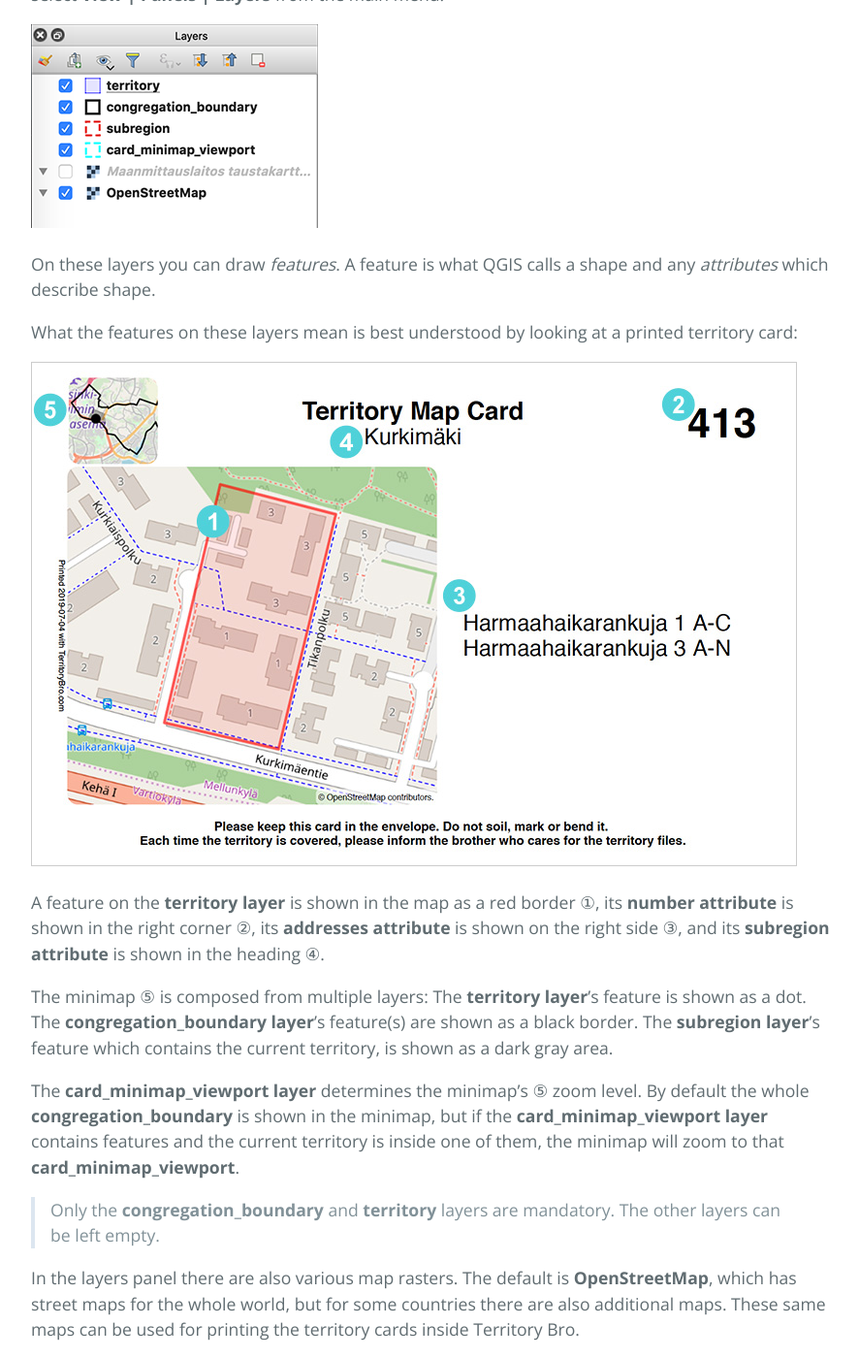
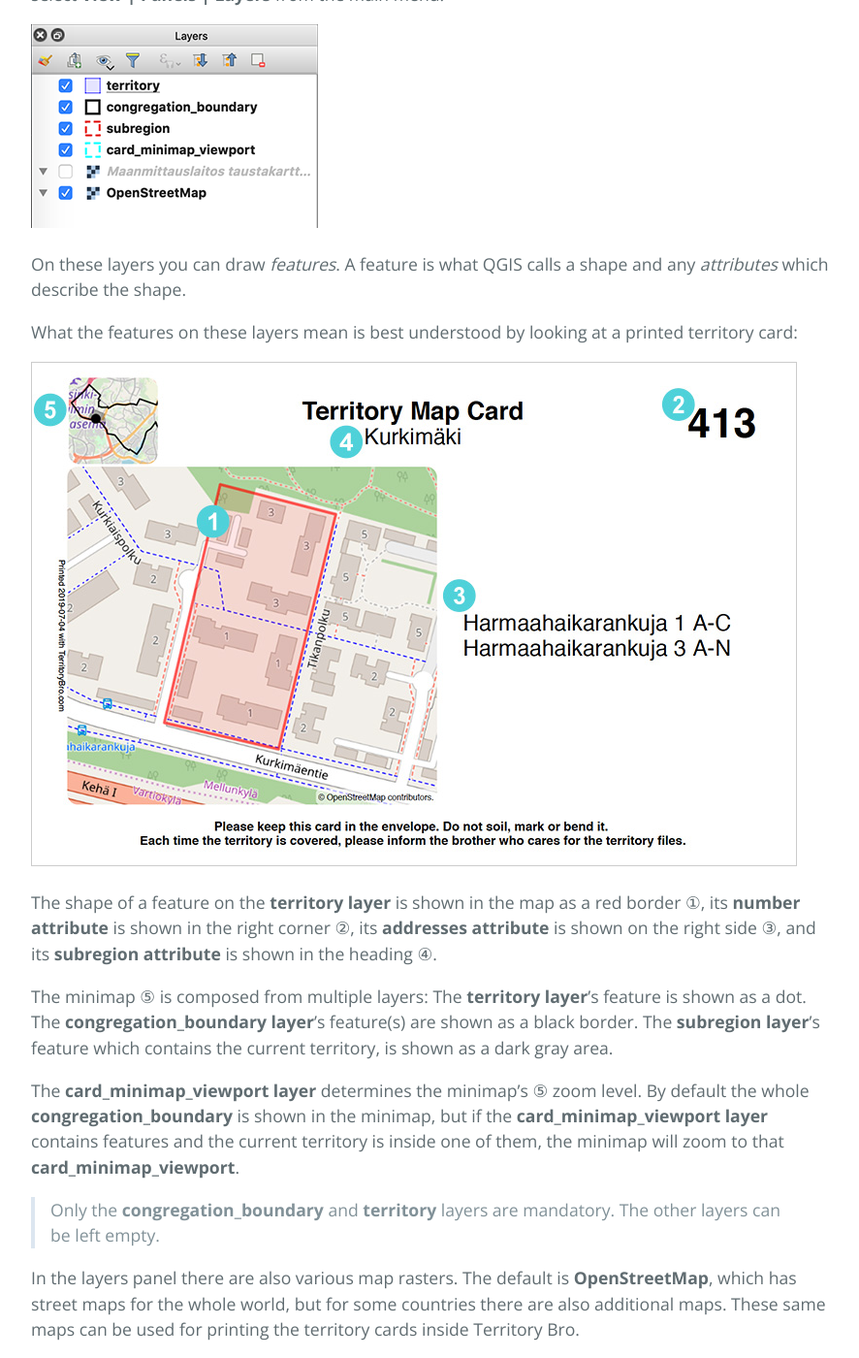
Before and after one commit to luontola/territory-bro, a Jekyll site: the page built from docs/guide.md, in a window 1280 px wide and 1400 px high, scrolled down 1490 px. Shown: the whole window at 97% size, without its empty margins (192-1078 px from the left). Built offline with Jekyll 4.4.1, drawn with Linux system fonts in a browser that asks for light colours.

Commit message:
📝 Reword
Why:
- Improve language fluency

```diff
--- a/docs/guide.md
+++ b/docs/guide.md
@@ -40,13 +40,13 @@ After opening your congregation's project file in QGIS, you should see a *layers
 
 <img alt="Layers panel" src="layers-panel-1x.png" srcset="layers-panel-2x.png 2x">
 
-On these layers you can draw *features*. A feature is what QGIS calls a shape and any *attributes* which describe shape.
+On these layers you can draw *features*. A feature is what QGIS calls a shape and any *attributes* which describe the shape.
 
 What the features on these layers mean is best understood by looking at a printed territory card:
 
 <img alt="Territory card" src="territory-card-parts-1x.jpg" srcset="territory-card-parts-2x.jpg 2x" style="border: 1px solid #ccc;">
 
-A feature on the **territory layer** is shown in the map as a red border ①, its **number attribute** is shown in the right corner ②, its **addresses attribute** is shown on the right side ③, and its **subregion attribute** is shown in the heading ④.
+The shape of a feature on the **territory layer** is shown in the map as a red border ①, its **number attribute** is shown in the right corner ②, its **addresses attribute** is shown on the right side ③, and its **subregion attribute** is shown in the heading ④.
 
 The minimap ⑤ is composed from multiple layers: The **territory layer**'s feature is shown as a dot. The **congregation_boundary layer**'s feature(s) are shown as a black border. The **subregion layer**'s feature which contains the current territory, is shown as a dark gray area.
 
```
